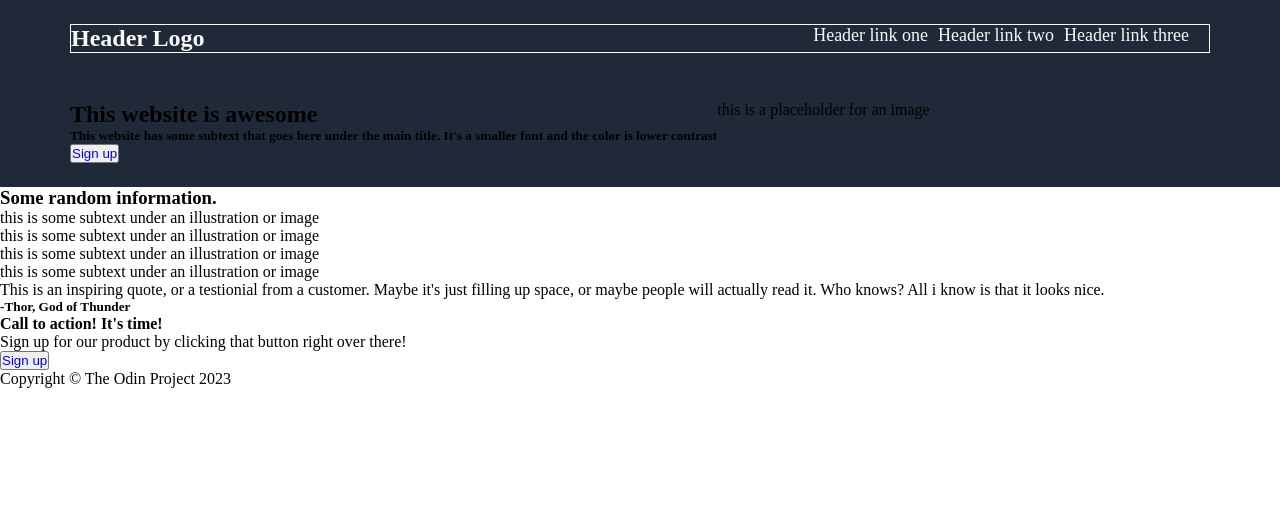
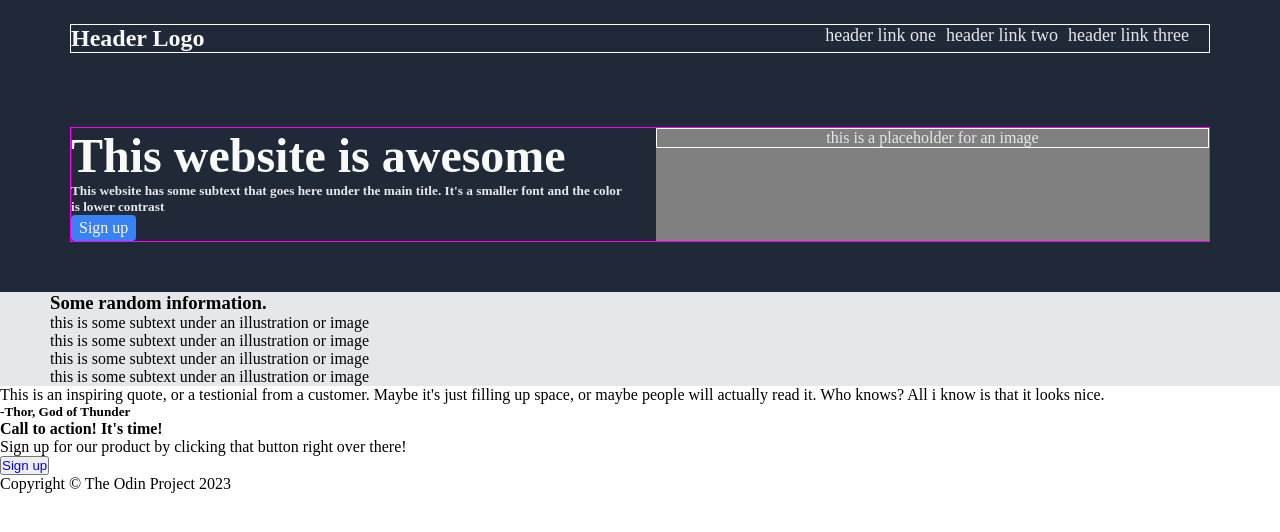
Before and after one commit to adektivity/landing-page, a plain HTML site: page index.html in a window 1280 px wide. Drawn offline with Linux system fonts and the light colour scheme.

Commit message:
Updated styling to look better

```diff
--- a/index.html
+++ b/index.html
@@ -12,9 +12,9 @@
     <nav class="navbar">
       <h3><a href="#">Header Logo</a></h3>
       <ul class="nav-links">
-        <li class="nav-items item-1"><a href="#">Header link one</a></li>
-        <li class="nav-items item-2"><a href="#">Header link two</a></li>
-        <li class="nav-items item-3"><a href="#">Header link three</a></li>
+        <li class="nav-items item-1"><a href="#">header link one</a></li>
+        <li class="nav-items item-2"><a href="#">header link two</a></li>
+        <li class="nav-items item-3"><a href="#">header link three</a></li>
       </ul>
     </nav>
   </header>
@@ -25,16 +25,15 @@
         <div class="div-1">
           <h2>This website is awesome</h2>
           <h5>This website has some subtext that goes here under the main title. It's a smaller font and the color is lower contrast</h5>
-          <button><a href="#">Sign up</a></button>
+          <button>Sign up</button>
         </div>
         <div class="div-2">
-          <div class="image-placeholder">
             <p>this is a placeholder for an image</p>
         </div>
       </div>
     </div>
-    </div>
 
+    <div class="ms-container">
       <div class="middle-section">
         <h3>Some random information.</h3>
         <div class="call-to-action">
@@ -54,6 +53,7 @@
             <div class="placeholder-1">
               <div class="img-place"></div>
               <p>this is some subtext under an illustration or image</p>
+            </div>
           </div>
         </div>
       </div>
--- a/styles.css
+++ b/styles.css
@@ -21,11 +21,12 @@ a {
 
 .navbar h3 > a {
   font-size: 24px;
+  color: #f9faf8;
 }
 
-.navbar a {
+/* .navbar a {
   color: #f9faf8;
-}
+} */
 .nav-links {
   display: flex;
   gap: 10px;
@@ -35,17 +36,75 @@ a {
 /* .item-3 {
   margin-left: 20px;
 } */
-.navbar > .nav-links li {
+.nav-links li {
   list-style-type: none;
   font-size: 18px;
 }
-
+.nav-links li > a {
+  color: #e5e7eb;
+}
 .hero-container {
   background: #1f2937;
   padding: 20px 20px;
 }
 
 .hero-section {
-  margin: 4px 50px;
+  margin: 30px 50px;
   display: flex;
+  /* height: 30vh; */
+  justify-content: center;
+  /* align-items: center; */
+  gap: 32px;
+  border: 1px solid #f0ff;
 }
+.hero-section > * {
+  flex: 1;
+}
+
+.hero-section h2 {
+  color: #f9faf8;
+  font-size: 48px;
+  font-weight: 800;
+}
+.hero-section h5 {
+  color: #e5e7eb;
+}
+
+.div-1 {
+  display: flex;
+  flex-direction: column;
+  align-items: flex-start;
+}
+.div-1 button {
+  border: 0;
+  background: #3882f6;
+  color: #f8f8f8;
+  font-family: inherit;
+  padding: 4px 8px;
+  font-size: 16px;
+  border-radius: 4px;
+}
+
+.div-1 button:hover {
+  background: #e5e7eb;
+  color: #3882f6;
+}
+
+.div-2 {
+  background: grey;
+}
+.div-2 p {
+  text-align: center;
+  color: #e5e7eb;
+  border: 1px solid #fff;
+}
+
+.ms-container {
+  background: #e5e7eb;
+}
+.middle-section {
+  margin: 0 50px;
+  background: #e5e7eb;
+  display: flex;
+  flex-direction: column;
+}
```
Lines whose indentation alone changed are shown as unchanged.
